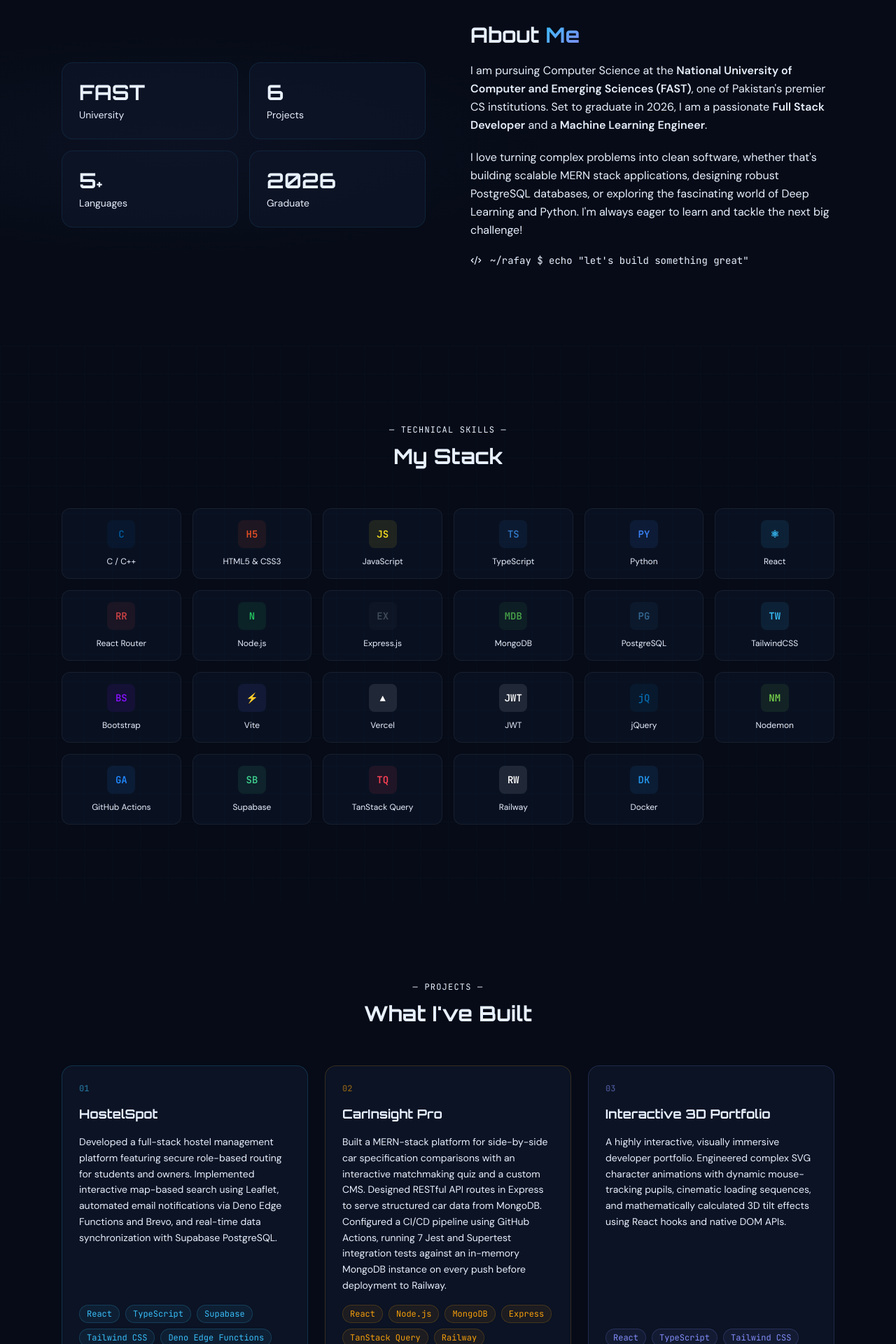
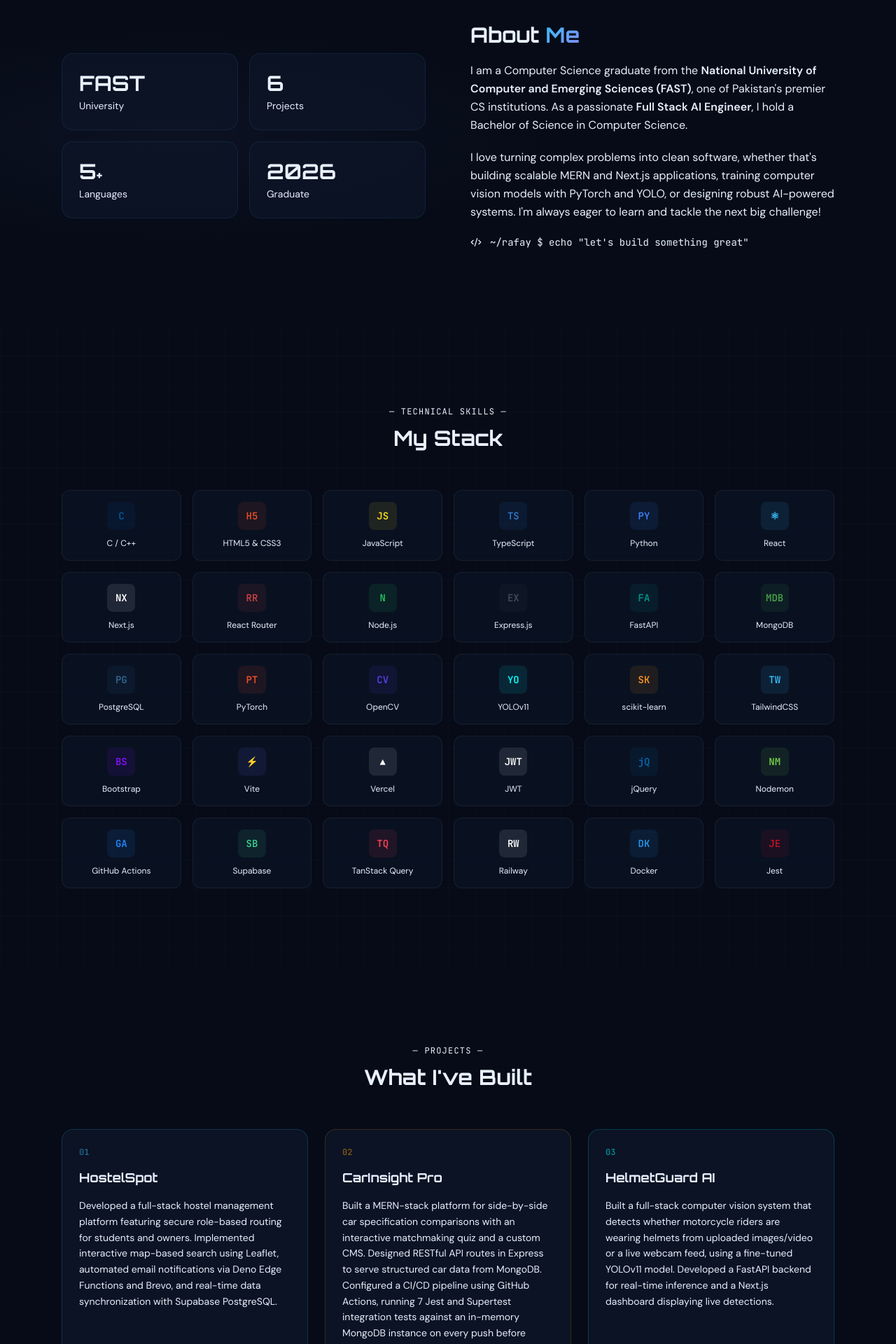
Before and after one commit to ProgrammingWithRafay/Portfolio, a React (Vite) app: page / in a window 1280 px wide. Shown: the part 880-2800 px from the top of the page at 70% size. Built offline with nearby package versions, Linux system fonts and the light colour scheme.

Commit message:
Updated Projects and Stack

```diff
--- a/src/app/App.tsx
+++ b/src/app/App.tsx
@@ -10,11 +10,17 @@
   { name: "TypeScript", tag: "TS", color: "#3178c6" },
   { name: "Python", tag: "PY", color: "#3b82f6" },
   { name: "React", tag: "⚛", color: "#38bdf8" },
+  { name: "Next.js", tag: "NX", color: "#ffffff" },
   { name: "React Router", tag: "RR", color: "#CA4245" },
   { name: "Node.js", tag: "N", color: "#22c55e" },
   { name: "Express.js", tag: "EX", color: "#404d59" },
+  { name: "FastAPI", tag: "FA", color: "#009688" },
   { name: "MongoDB", tag: "MDB", color: "#47A248" },
   { name: "PostgreSQL", tag: "PG", color: "#336791" },
+  { name: "PyTorch", tag: "PT", color: "#EE4C2C" },
+  { name: "OpenCV", tag: "CV", color: "#5C3EE8" },
+  { name: "YOLOv11", tag: "YO", color: "#00FFFF" },
+  { name: "scikit-learn", tag: "SK", color: "#F7931E" },
   { name: "TailwindCSS", tag: "TW", color: "#38bdf8" },
   { name: "Bootstrap", tag: "BS", color: "#8511FA" },
   { name: "Vite", tag: "⚡", color: "#646CFF" },
@@ -27,6 +33,7 @@
   { name: "TanStack Query", tag: "TQ", color: "#FF4154" },
   { name: "Railway", tag: "RW", color: "#ffffff" },
   { name: "Docker", tag: "DK", color: "#2496ED" },
+  { name: "Jest", tag: "JE", color: "#C21325" },
 ];
 
 type Project = {
@@ -55,18 +62,16 @@
     description: "Built a MERN-stack platform for side-by-side car specification comparisons with an interactive matchmaking quiz and a custom CMS. Designed RESTful API routes in Express to serve structured car data from MongoDB. Configured a CI/CD pipeline using GitHub Actions, running 7 Jest and Supertest integration tests against an in-memory MongoDB instance on every push before deployment to Railway.",
     tech: ["React", "Node.js", "MongoDB", "Express", "TanStack Query", "Railway", "GitHub Actions"],
     github: "https://github.com/ProgrammingWithRafay/CarInsightPro",
-    live: "https://car-insight-pro-ten.vercel.app/",
     border: "#f59e0b",
     glow: "rgba(245,158,11,0.12)",
   },
   {
-    title: "Interactive 3D Portfolio",
-    description:
-      "A highly interactive, visually immersive developer portfolio. Engineered complex SVG character animations with dynamic mouse-tracking pupils, cinematic loading sequences, and mathematically calculated 3D tilt effects using React hooks and native DOM APIs.",
-    tech: ["React", "TypeScript", "Tailwind CSS", "SVG Filters", "Vite"],
-    github: "https://github.com/ProgrammingWithRafay/Portfolio",
-    border: "#818cf8",
-    glow: "rgba(129,140,248,0.12)",
+    title: "HelmetGuard AI",
+    description: "Built a full-stack computer vision system that detects whether motorcycle riders are wearing helmets from uploaded images/video or a live webcam feed, using a fine-tuned YOLOv11 model. Developed a FastAPI backend for real-time inference and a Next.js dashboard displaying live detections.",
+    tech: ["Next.js", "FastAPI", "YOLOv11", "OpenCV", "PyTorch", "Docker"],
+    github: "https://github.com/ProgrammingWithRafay/Helmet-Guard-AI",
+    border: "#00FFFF",
+    glow: "rgba(0,255,255,0.12)",
   },
   {
     title: "PakTravel AI System",
@@ -77,22 +82,23 @@
     border: "#10b981",
     glow: "rgba(16,185,129,0.12)",
   },
-  {
-    title: "MiniC Compiler",
-    description:
-      "Engineered a complete 7-phase C compiler from scratch using C, Flex, and Bison. Features lexical and syntax analysis (AST), semantic validation, Three-Address Code (TAC) generation with Constant Folding and Dead Code Elimination, x86 pseudo-assembly generation, and a custom TAC interpreter.",
-    tech: ["C", "Flex", "Bison", "AST", "TAC", "Make"],
-    github: "https://github.com/ProgrammingWithRafay/Mini-C-Language-Compiler",
-    border: "#8b5cf6",
-    glow: "rgba(139,92,246,0.12)",
-  },
+
   {
     title: "FestivAI",
-    description: "An intelligent event management platform featuring RSVP-driven booking, dynamic QR check-ins, AI-generated e-cards, and comprehensive venue management.",
-    tech: ["React", "Node.js", "Express", "MongoDB"],
+    description: "An intelligent event management platform featuring RSVP-driven booking, dynamic QR check-ins, venue management, and AI-generated e-card invitations. Integrated Google Maps API for real-time hall location discovery and implemented JWT-based role-based access control.",
+    tech: ["React", "TypeScript", "Node.js", "Express", "MongoDB", "Google Maps API", "JWT"],
     github: "https://github.com/alif223571/Final-Year-Project-One",
     border: "#ec4899",
     glow: "rgba(236,72,153,0.12)",
+  },
+  {
+    title: "Interactive 3D Portfolio",
+    description:
+      "A highly interactive, visually immersive developer portfolio. Engineered complex SVG character animations with dynamic mouse-tracking pupils, cinematic loading sequences, and mathematically calculated 3D tilt effects using React hooks and native DOM APIs.",
+    tech: ["React", "TypeScript", "Tailwind CSS", "SVG Filters", "Vite"],
+    github: "https://github.com/ProgrammingWithRafay/Portfolio",
+    border: "#818cf8",
+    glow: "rgba(129,140,248,0.12)",
   },
 ];
 
@@ -804,14 +810,14 @@
             <p
               className="text-base text-muted-foreground leading-relaxed max-w-md"
             >
-              FULL STACK DEVELOPER | MACHINE LEARNING ENGINEER
+              FULL STACK AI ENGINEER
             </p>
 
             <div
               className="flex items-center gap-3 flex-wrap"
               style={{ fontFamily: "'JetBrains Mono', monospace", fontSize: "13px" }}
             >
-              {["MERN", "Python", "PostgreSQL", "Deep Learning"].map((tag) => (
+              {["MERN", "NextJS", "PostgreSQL", "Deep Learning", "Computer Vision"].map((tag) => (
                 <span
                   key={tag}
                   className="px-3 py-1 rounded text-primary/80"
@@ -1023,11 +1029,11 @@
                 </span>
               </h2>
               <p className="text-muted-foreground leading-relaxed">
-                I am pursuing Computer Science at the <strong className="text-foreground">National University of Computer and Emerging Sciences (FAST)</strong>, one of Pakistan&apos;s premier CS institutions. Set to graduate in 2026, I am a passionate <strong className="text-foreground">Full Stack Developer</strong> and a <strong className="text-foreground">Machine Learning Engineer</strong>.
+                I am a Computer Science graduate from the <strong className="text-foreground">National University of Computer and Emerging Sciences (FAST)</strong>, one of Pakistan&apos;s premier CS institutions. As a passionate <strong className="text-foreground">Full Stack AI Engineer</strong>, I hold a Bachelor of Science in Computer Science.
               </p>
               <p className="text-muted-foreground leading-relaxed">
                 I love turning complex problems into clean software, whether
-                that&apos;s building scalable MERN stack applications, designing robust PostgreSQL databases, or exploring the fascinating world of Deep Learning and Python. I&apos;m always eager to learn and tackle the next big challenge!
+                that&apos;s building scalable MERN and Next.js applications, training computer vision models with PyTorch and YOLO, or designing robust AI-powered systems. I&apos;m always eager to learn and tackle the next big challenge!
               </p>
               <div
                 className="flex items-center gap-3 text-sm text-primary"
```
Also changed, not shown: 1 other file (tests, documents, lock files or other folders).
